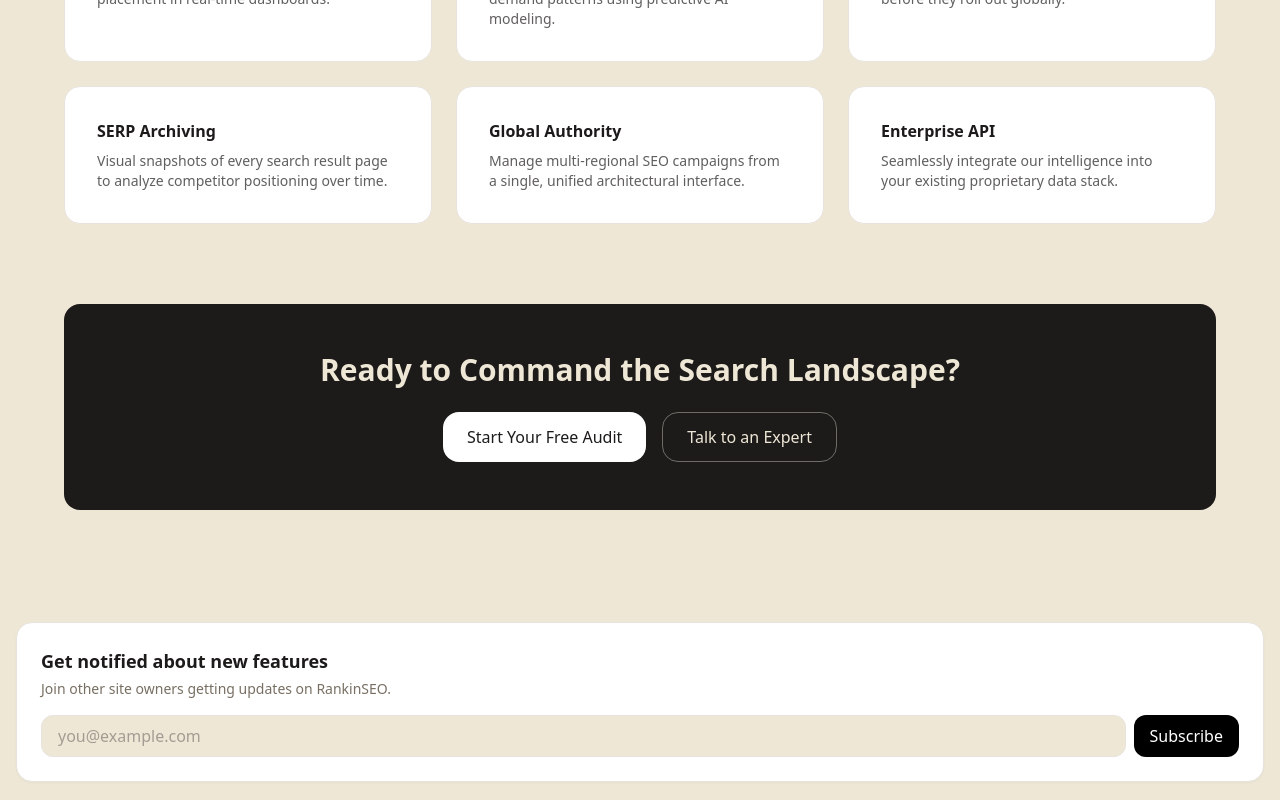
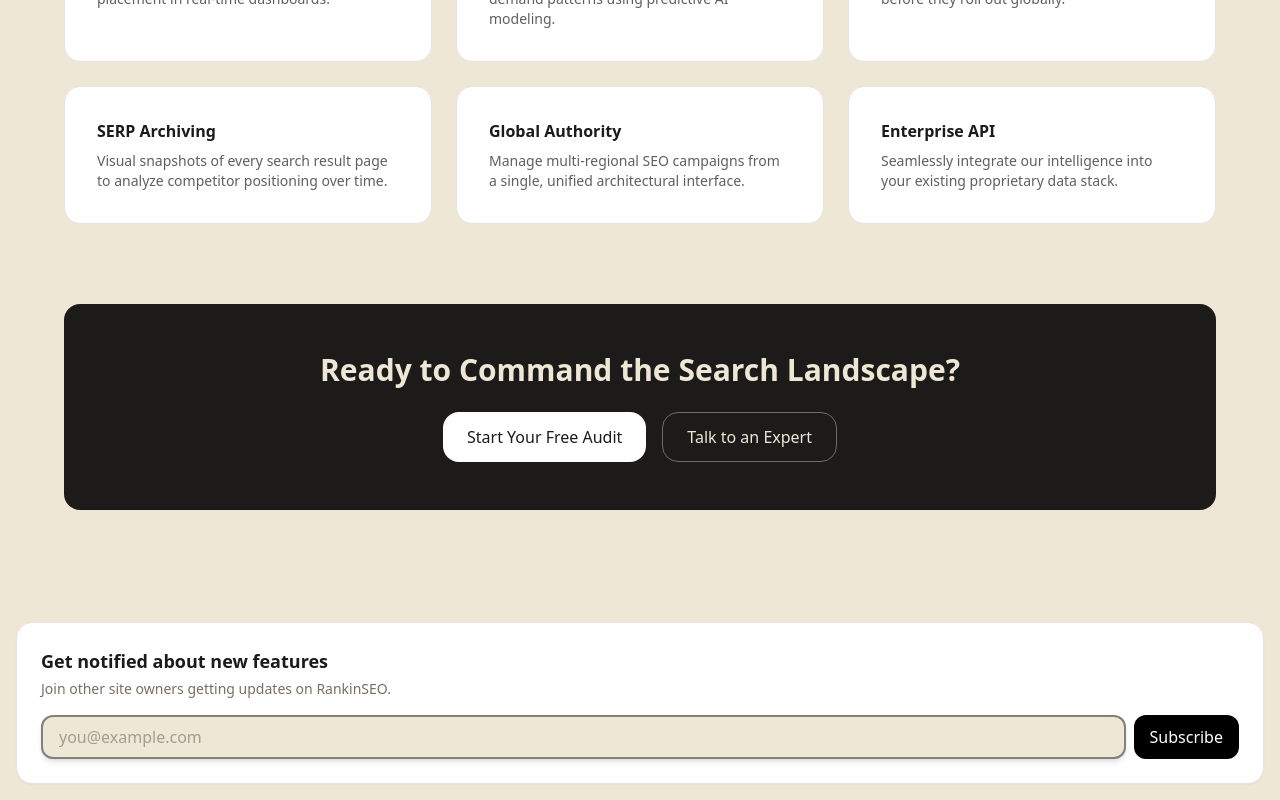
Before and after one commit to asgharshakir94-jpg/-my-seo-app, a Next.js app: page / in a window 1280 px wide. Shown: the part 1658-2458 px from the top of the page. Built offline with nearby package versions, Linux system fonts and the light colour scheme.

Commit message:
Improve email input contrast

```diff
--- a/app/page.tsx
+++ b/app/page.tsx
@@ -92,7 +92,7 @@ export default function Page() {
               value={email}
               onChange={(e) => setEmail(e.target.value)}
               disabled={subscribing}
-              className="flex-1 px-4 py-2 border border-line rounded-md text-ink bg-paper placeholder-sand focus:outline-none focus:ring-2 focus:ring-accent-from/30 focus:border-accent-from"
+             className="flex-1 px-4 py-2 border-2 border-ink/50 rounded-md text-ink bg-paper placeholder-sand shadow-md focus:outline-none focus:ring-2 focus:ring-accent-from/30 focus:border-accent-from"
             />
             <button
               type="submit"
```
